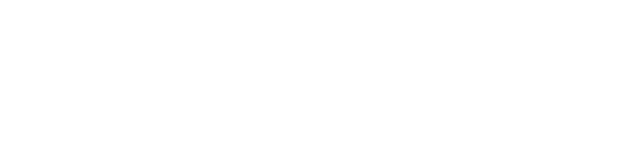
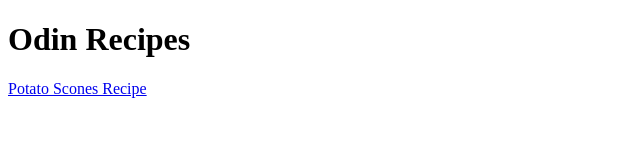
Before and after one commit to StefanTampu/odin-recipes, a plain HTML site: page index.html in a window 1280 px wide. Shown: the whole page, without its empty margins (0-640 px from the left). Drawn offline with Linux system fonts and the light colour scheme.

Commit message:
Add title and scones.html link in index.html

```diff
--- a/index.html
+++ b/index.html
@@ -5,6 +5,7 @@
         <title>Odin's Recipes</title>
     </head>
     <body>
-
+        <h1>Odin Recipes</h1>
+        <a href="recipes/scones.html">Potato Scones Recipe</a>
     </body>
 </html>
```
